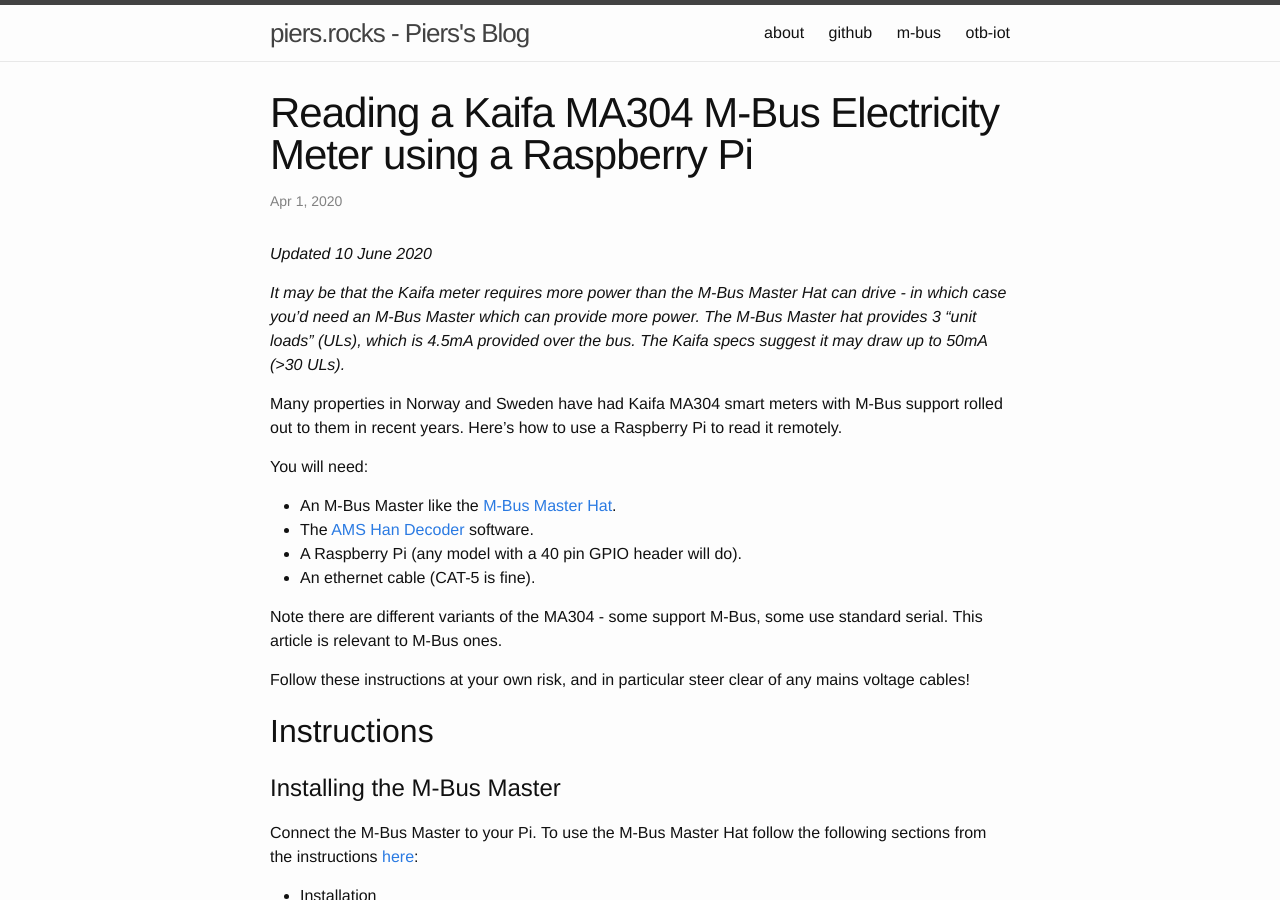
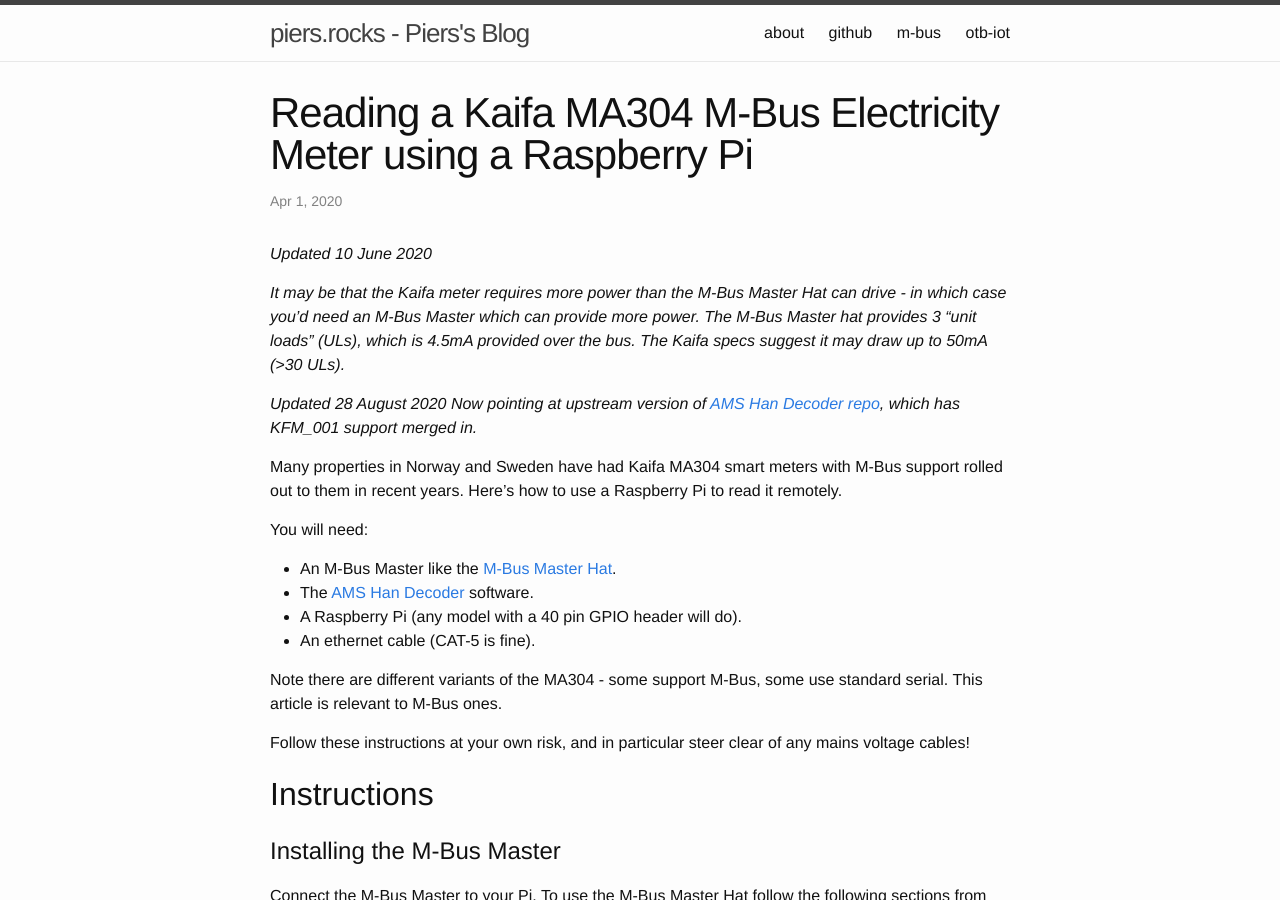
Before and after one commit to piersfinlayson/piersfinlayson.github.io, a Jekyll site: the page built from _posts/2020-04-01-reading-kaifa-ma304-meter.markdown, in a window 1280 px wide and 900 px high. Built offline with Jekyll 4.4.1, drawn with Linux system fonts in a browser that asks for light colours; comment, search, counter and statistics services are not loaded.

Commit message:
point to upstream ams-han-decoder

```diff
--- a/_posts/2020-04-01-reading-kaifa-ma304-meter.markdown
+++ b/_posts/2020-04-01-reading-kaifa-ma304-meter.markdown
@@ -8,6 +8,9 @@ tags:   pi mbus m-bus obis dlms kaifa ma304 power energy hat master serial dlms
 *Updated 10 June 2020*
 
 *It may be that the Kaifa meter requires more power than the M-Bus Master Hat can drive - in which case you'd need an M-Bus Master which can provide more power.  The M-Bus Master hat provides 3 "unit loads" (ULs), which is 4.5mA provided over the bus.  The Kaifa specs suggest it may draw up to 50mA (>30 ULs).*
+
+*Updated 28 August 2020*
+*Now pointing at upstream version of [AMS Han Decoder repo](https://github.com/robinsmidsrod/ams-han-decoder), which has KFM_001 support merged in.*
 
 Many properties in Norway and Sweden have had Kaifa MA304 smart meters with M-Bus support rolled out to them in recent years.  Here's how to use a Raspberry Pi to read it remotely.
 
```
